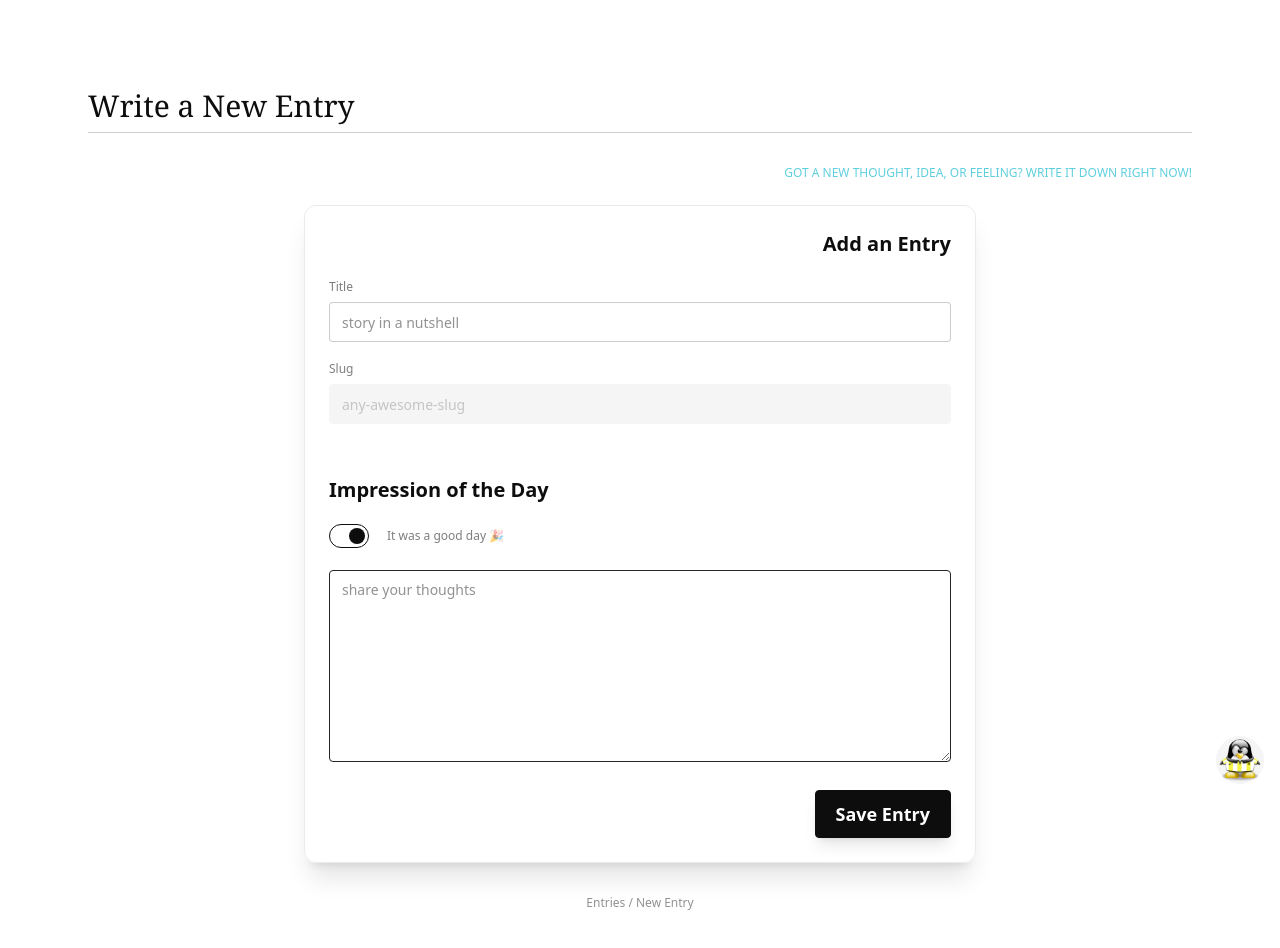
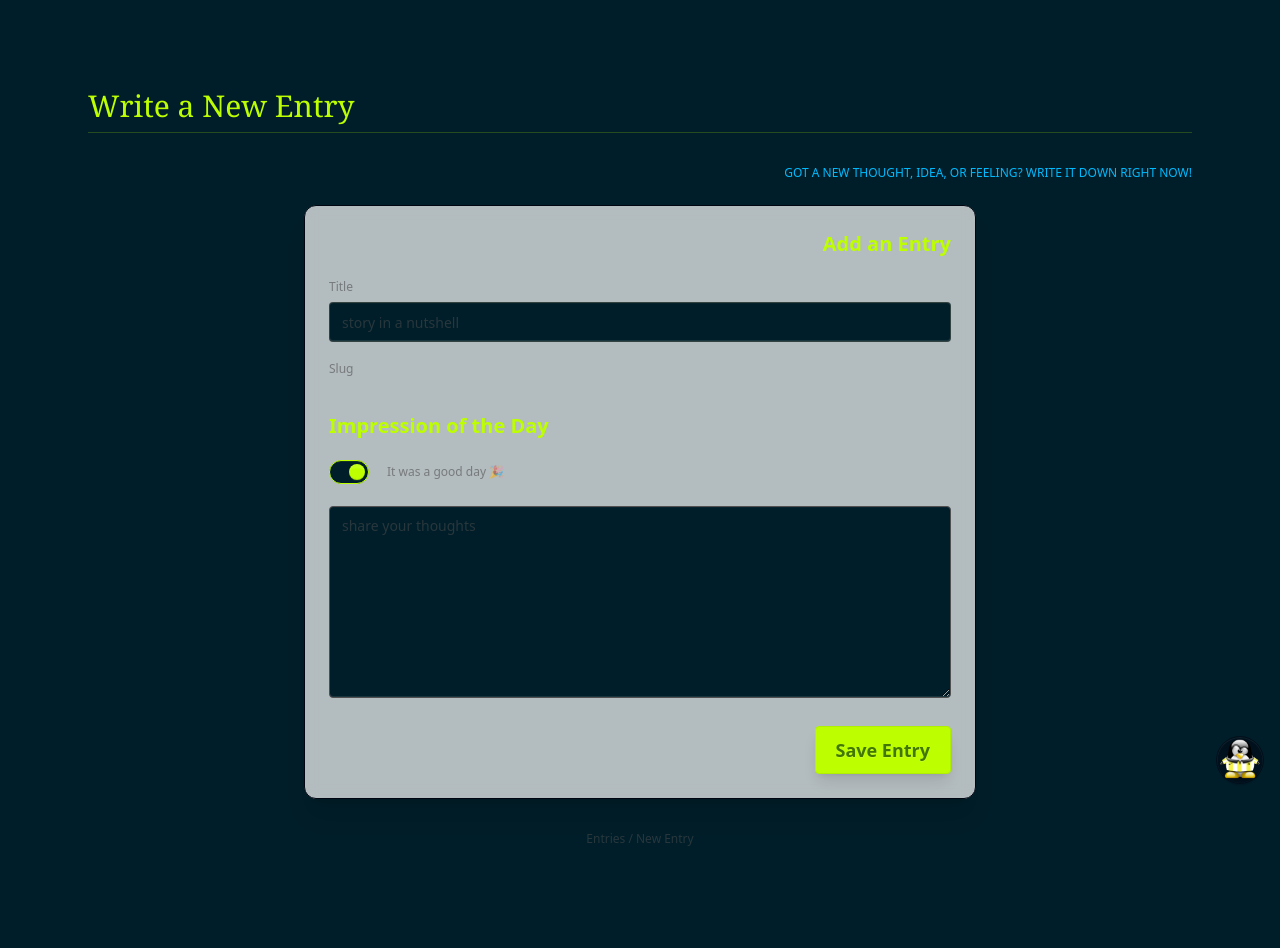
Before and after one commit to yaaintmal/Yaand, a React (Vite) app: page /newentry in a window 1280 px wide. Shown: the top 948 px of the page. Built offline with nearby package versions, Linux system fonts and the light colour scheme.

Commit message:
adjusted slug-gen, theme, slug div

```diff
--- a/src/index.css
+++ b/src/index.css
@@ -1,7 +1,7 @@
 @import "tailwindcss";
 
 @plugin "daisyui" {
-  themes: lofi --default, lofi, abyss, silk, cmyk, wireframe, autumn, bumblebee,
+  themes: abyss --default, lofi, abyss, silk, cmyk, wireframe, autumn, bumblebee,
     pastel;
   /* dark --prefersdark; */
 }
--- a/src/pages/NewEntry.jsx
+++ b/src/pages/NewEntry.jsx
@@ -101,15 +101,16 @@ export default function NewEntry() {
               required
             />
             <label className="label text-left font-medium">Slug</label>
-            <input
+            <p className="text-xs text-left text-accent opacity-69">{slug}</p>
+            {/* <input
               type="text"
-              className="input input-bordered w-full mb-6"
+              className="input input-xs input-bordered w-full mb-6"
               placeholder="any-awesome-slug"
               value={slug}
               // onChange-Handler removed as it's now read-only
               readOnly
               disabled // our slug is now read-only
-            />
+            /> */}
           </fieldset>
 
           <fieldset className="fieldset mt-6">
```
